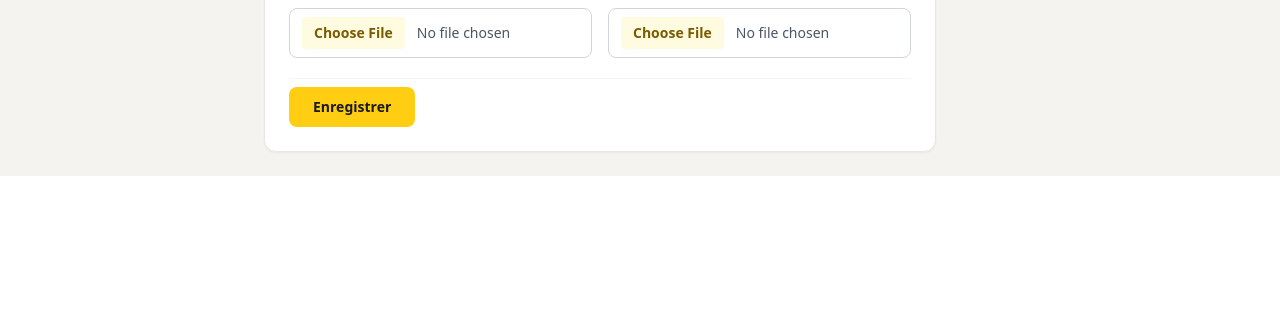
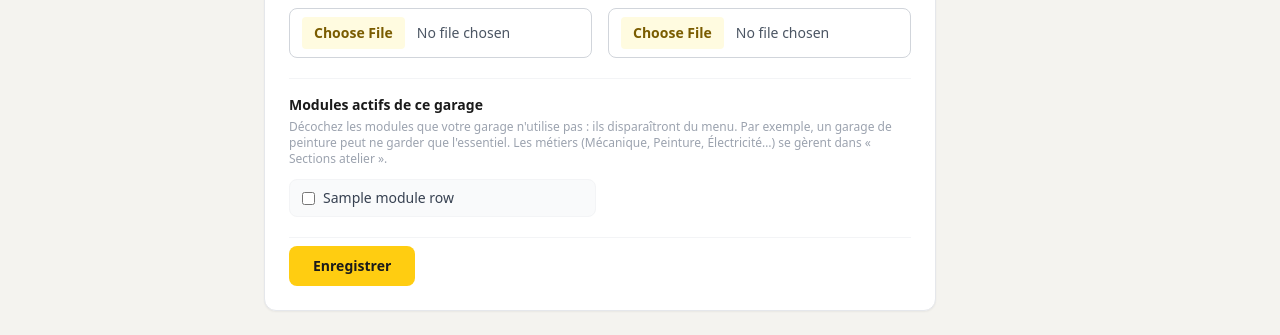
Before and after one commit to donaldulrich90-ctrl/GARAGE-PROJET, a Django app: template accounts/templates/accounts/garage_settings.html in a window 1280 px wide. Shown: the part 948-1283 px from the top of the page. Before the commit the page ends 1124 px from the top, so only its background shows below. Run offline with Django 5.2, Linux system fonts and the light colour scheme; the template is opened without the code that fills it: most values are stand-ins (such as "Sample title", 1, 10 or a date in 2020); grey boxes marked "Sample" are stand-in pictures; form fields are guessed from the names that the template uses; some libraries are stand-ins or nearby versions.

Commit message:
feat: prix min/moyen/max par piece + activation des modules par garage
- Recherche catalogue: affichage prix minimum / moyen / maximum par piece (en plus du detail par fournisseur)
- Reglages garage: l'admin du garage peut activer/desactiver ses modules (opt-out, via cases a cocher)
- Menu conditionne par module actif: un garage n'affiche que les modules qu'il utilise
- Les metiers (Mecanique, Peinture, Electricite, Clim) restent geres dans "Sections atelier"

Co-Authored-By: Claude Opus 4.8 <noreply@anthropic.com>
Claude-Session: https://claude.ai/code/session_01SXcxuvYamMjhmh44YTRX2d

```diff
--- a/accounts/templates/accounts/garage_settings.html
+++ b/accounts/templates/accounts/garage_settings.html
@@ -105,6 +105,19 @@
 
       </div>
 
+      <div class="pt-4 mt-2 border-t border-gray-100">
+        <h3 class="text-sm font-bold text-[#1A1A1A] mb-1">Modules actifs de ce garage</h3>
+        <p class="text-xs text-gray-400 mb-3">Décochez les modules que votre garage n'utilise pas : ils disparaîtront du menu. Par exemple, un garage de peinture peut ne garder que l'essentiel. Les métiers (Mécanique, Peinture, Électricité…) se gèrent dans « Sections atelier ».</p>
+        <div class="grid grid-cols-1 sm:grid-cols-2 gap-2">
+          {% for key, label, enabled in module_rows %}
+          <label class="flex items-center gap-2 text-sm text-gray-700 bg-gray-50 rounded-lg px-3 py-2 border border-gray-100 cursor-pointer hover:bg-[#FFFBE0]">
+            <input type="checkbox" name="module_{{ key }}" {% if enabled %}checked{% endif %} class="rounded accent-[#FFCD11]">
+            {{ label }}
+          </label>
+          {% endfor %}
+        </div>
+      </div>
+
       <div class="pt-2 border-t border-gray-100">
         <button type="submit"
                 class="bg-[#FFCD11] hover:bg-[#E6B800] text-[#1A1A1A] font-bold py-2.5 px-6 rounded-lg text-sm transition-colors">
--- a/dashboard/templates/dashboard/base.html
+++ b/dashboard/templates/dashboard/base.html
@@ -97,6 +97,7 @@
         </svg>
         Véhicules
       </a>
+      {% if user.garage and "key_board" in user.garage.active_features %}
       <a href="{% url 'key_board' %}"
          class="flex items-center gap-2.5 px-3 py-2.5 rounded-lg transition-colors
                 {% if 'key_board' in n or 'keytag' in n %}bg-[#FFCD11] text-[#1A1A1A] font-semibold{% else %}text-gray-300 hover:bg-[#2A2A2A] hover:text-white{% endif %}">
@@ -105,6 +106,7 @@
         </svg>
         {% tr "Tableau à clés" "Key board" %}
       </a>
+      {% endif %}
       <div class="pt-4 pb-1 px-3 text-[10px] text-[#FFCD11] uppercase tracking-widest font-bold opacity-70">{% tr "Suivi" "Monitoring" %}</div>
       {% if user.garage and "technical_visits" in user.garage.active_features %}
       <a href="{% url 'visit_list' %}"
@@ -150,6 +152,7 @@
       </a>
       {% endif %}
       {% endif %}
+      {% if user.garage and "repair_orders" in user.garage.active_features %}
       <a href="{% url 'order_list' %}"
          class="flex items-center gap-2.5 px-3 py-2.5 rounded-lg transition-colors
                 {% if 'order' in n or 'task' in n or 'part_' in n %}bg-[#FFCD11] text-[#1A1A1A] font-semibold{% else %}text-gray-300 hover:bg-[#2A2A2A] hover:text-white{% endif %}">
@@ -159,8 +162,10 @@
         </svg>
         {% tr "Ordres de réparation" "Repair orders" %}
       </a>
+      {% endif %}
 
       <div class="pt-4 pb-1 px-3 text-[10px] text-[#FFCD11] uppercase tracking-widest font-bold opacity-70">{% tr "Magasin" "Inventory" %}</div>
+      {% if user.garage and "inventory" in user.garage.active_features %}
       <a href="{% url 'part_list' %}"
          class="flex items-center gap-2.5 px-3 py-2.5 rounded-lg transition-colors
                 {% if 'part' in n and 'order' not in n %}bg-[#FFCD11] text-[#1A1A1A] font-semibold{% else %}text-gray-300 hover:bg-[#2A2A2A] hover:text-white{% endif %}">
@@ -172,6 +177,8 @@
         <span class="ml-auto bg-red-500 text-white text-[10px] font-bold rounded-full px-1.5 py-0.5 leading-none">{{ low_stock_count }}</span>
         {% endif %}
       </a>
+      {% endif %}
+      {% if user.garage and "inventory" in user.garage.active_features %}
       <a href="{% url 'supplier_list' %}"
          class="flex items-center gap-2.5 px-3 py-2.5 rounded-lg transition-colors
                 {% if 'supplier' in n and 'supplier_part' not in n %}bg-[#FFCD11] text-[#1A1A1A] font-semibold{% else %}text-gray-300 hover:bg-[#2A2A2A] hover:text-white{% endif %}">
@@ -180,6 +187,7 @@
         </svg>
         {% tr "Fournisseurs" "Suppliers" %}
       </a>
+      {% endif %}
       {% if user.garage and "supplier_market" in user.garage.active_features %}
       <a href="{% url 'part_search' %}"
          class="flex items-center gap-2.5 px-3 py-2.5 rounded-lg transition-colors
@@ -221,6 +229,7 @@
       </a>
 
       <div class="pt-4 pb-1 px-3 text-[10px] text-[#FFCD11] uppercase tracking-widest font-bold opacity-70">{% tr "Finance" "Finance" %}</div>
+      {% if user.garage and "invoicing" in user.garage.active_features %}
       <a href="{% url 'proforma_list' %}"
          class="flex items-center gap-2.5 px-3 py-2.5 rounded-lg transition-colors
                 {% if 'proforma' in n %}bg-[#FFCD11] text-[#1A1A1A] font-semibold{% else %}text-gray-300 hover:bg-[#2A2A2A] hover:text-white{% endif %}">
@@ -229,6 +238,8 @@
         </svg>
         {% tr "Ventes" "Sales" %}
       </a>
+      {% endif %}
+      {% if user.garage and "invoicing" in user.garage.active_features %}
       <a href="{% url 'invoice_list' %}"
          class="flex items-center gap-2.5 px-3 py-2.5 rounded-lg transition-colors
                 {% if 'invoice' in n or 'payment' in n %}bg-[#FFCD11] text-[#1A1A1A] font-semibold{% else %}text-gray-300 hover:bg-[#2A2A2A] hover:text-white{% endif %}">
@@ -237,6 +248,8 @@
         </svg>
         {% tr "Caisse" "Cash register" %}
       </a>
+      {% endif %}
+      {% if user.garage and "expenses" in user.garage.active_features %}
       <a href="{% url 'expense_list' %}"
          class="flex items-center gap-2.5 px-3 py-2.5 rounded-lg transition-colors
                 {% if 'expense' in n %}bg-[#FFCD11] text-[#1A1A1A] font-semibold{% else %}text-gray-300 hover:bg-[#2A2A2A] hover:text-white{% endif %}">
@@ -245,6 +258,7 @@
         </svg>
         {% tr "Dépenses" "Expenses" %}
       </a>
+      {% endif %}
 
       <div class="pt-4 pb-1 px-3 text-[10px] text-[#FFCD11] uppercase tracking-widest font-bold opacity-70">{% tr "Messagerie" "Messaging" %}</div>
       {% if user.garage and "messaging" in user.garage.active_features %}
```
Also changed, not shown: accounts/views.py (+11 -2 lines), inventory/templates/inventory/part_search.html (+11 -7 lines), inventory/views.py (+12 -0 lines).
